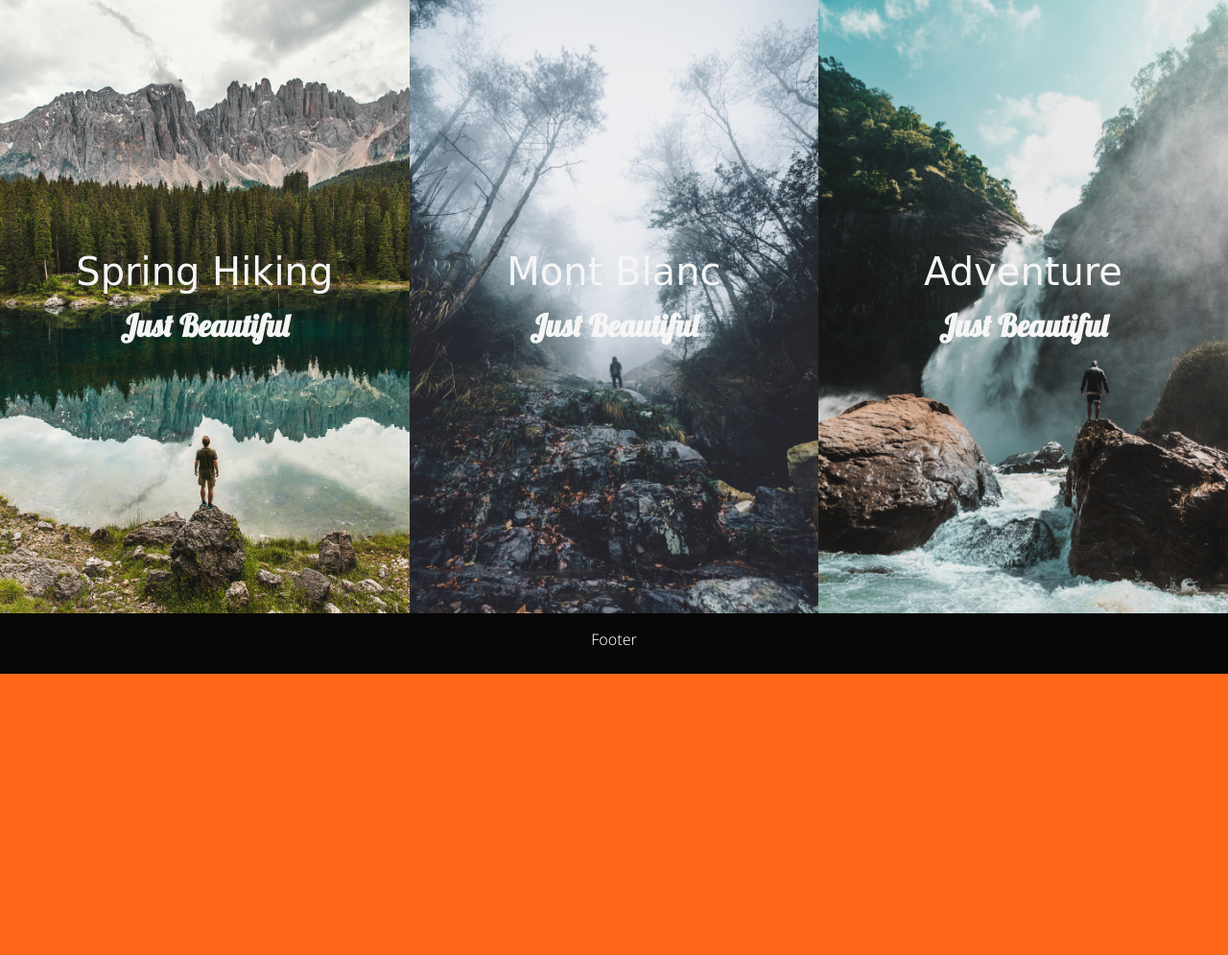
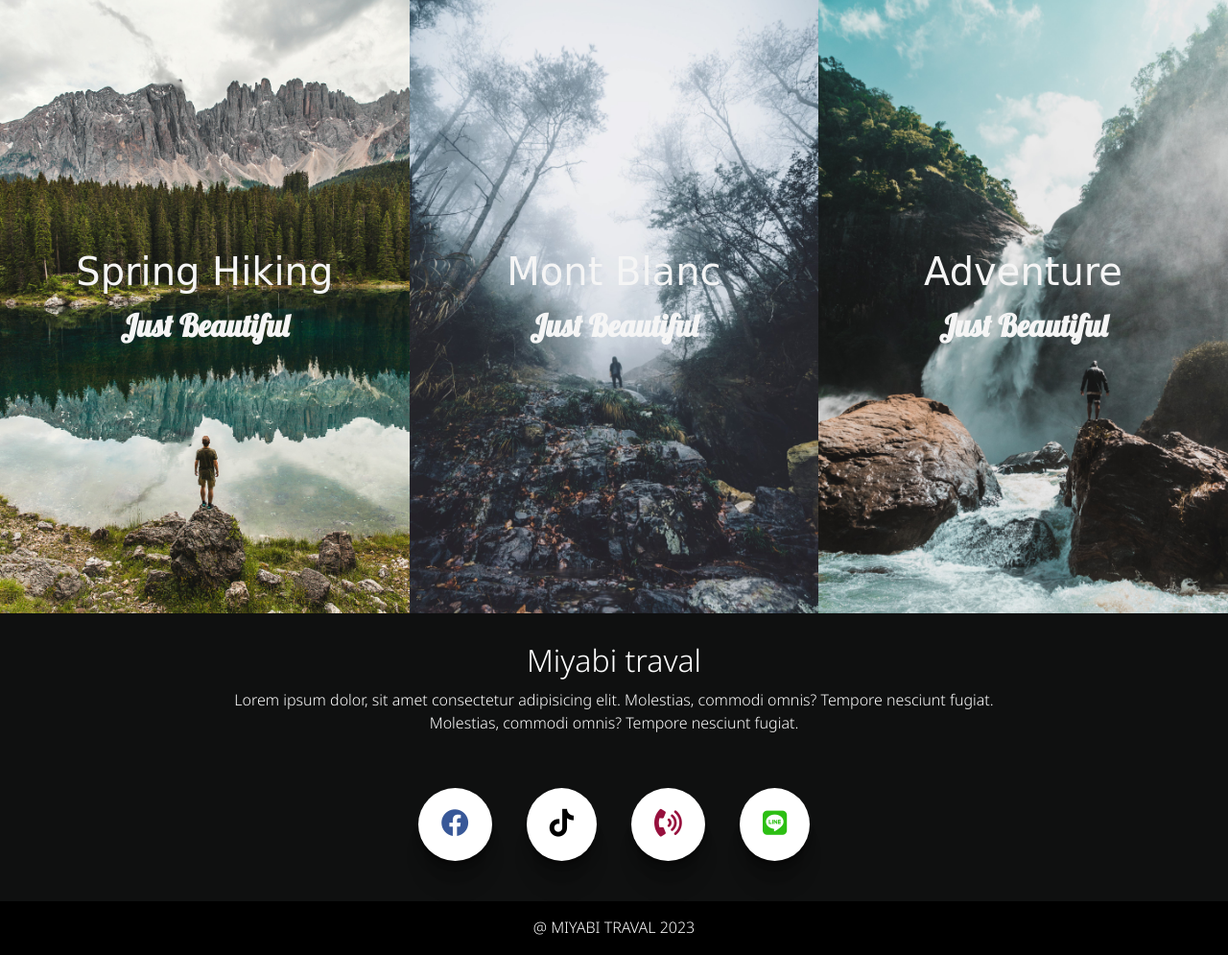
Before and after one commit to khoranis/miyabi-travel, a PHP site: page / in a window 1280 px wide. Shown: the part 2656-3651 px from the top of the page at 96% size. Before the commit the page ends 3358 px from the top, so only its background shows below. Run offline with PHP 8.4, Linux system fonts and the light colour scheme; some libraries are stand-ins or nearby versions; some web fonts are replaced.

Commit message:
insert footer

```diff
--- a/asset/blocks.css
+++ b/asset/blocks.css
@@ -130,6 +130,44 @@
     background-size: cover;
 }
 
+.section-07-column{
+    float: left;
+    width: 100%;
+    background-color: #0f1010;
+    padding: 2rem 15rem 2rem 15rem;
+    color: #fff;
+    height: 18.75rem;
+}
+
+.section-07::after{
+    content: "";
+    display: table;
+    clear: both;
+}
+
+.section-07-column .footer{
+    text-align: center;
+}
+
+.section-07-column .social{
+    text-align: center;
+    margin-top: 4.5rem;
+}
+
+.section-07-column .social > a{
+    font-size: 1.8rem;
+    padding: 1rem 1.5rem 1rem 1.5rem;
+    background-color: #fff;
+    border-radius: 50%;
+    margin: 1rem;
+    box-shadow: rgba(0, 0, 0, 0.09) 0px 2px 1px, rgba(0, 0, 0, 0.09) 0px 4px 2px, rgba(0, 0, 0, 0.09) 0px 8px 4px, rgba(0, 0, 0, 0.09) 0px 16px 8px, rgba(0, 0, 0, 0.09) 0px 32px 16px;
+}
+
+.section-07-column .social > a:hover{
+    background-color: #ff681a;
+}
+
+
 @media screen and (max-width: 1307px){
     .section-05-column{
         width: 50%;
@@ -143,6 +181,10 @@
 
     .section-06-column{
         width: 50%;
+    }
+
+    .section-07-column{
+        padding: 2rem 10rem 2rem 10rem;
     }
 }
 
@@ -188,6 +230,15 @@
     .section-06-column{
         width: 100%;
     }
+
+    .section-07-column{
+        padding: 2rem 6rem 2rem 6rem;
+    }
+
+    .section-07-column .social > a{
+        font-size: 1.8rem;
+        padding: .5rem 1rem .5rem 1rem;
+    }
 }
 
 @media screen and (max-width:575.98px){
@@ -216,4 +267,18 @@
     .section-06-column{
         width: 100%;
     }
+
+    .section-07-column .social{
+        margin-top: 1.5rem;
+    }
+
+    .section-07-column{
+        padding: 2rem 2rem 2rem 2rem;
+    }
+
+    .section-07-column .social > a{
+        font-size: 1.5rem;
+        padding: .5rem 1rem .5rem 1rem;
+        margin: 0rem;
+    }
 }
--- a/asset/style.css
+++ b/asset/style.css
@@ -365,16 +365,53 @@ body {
     cursor: pointer;
 }
 
-.footer {
+.section-07-column .social > a .fa-facebook{
+    color: #385898;
+}
+
+.section-07-column .social > a .fa-tiktok{
+    color: #000;
+}
+
+.section-07-column .social > a .fa-phone-volume{
+    color: #97103d;
+}
+
+.section-07-column .social > a .fa-line{
+    color: #2cbf13;
+}
+
+.section-07-column .social > a .fa-facebook:hover{
+    color: #fff;
+}
+
+.section-07-column .social > a .fa-tiktok:hover{
+    color: #fff;
+}
+
+.section-07-column .social > a .fa-phone-volume:hover{
+    color: #fff;
+}
+
+.section-07-column .social > a .fa-line:hover{
+    color: #fff;
+}
+
+.section-footer .footer-text{
+    width: 100%;
+    background-color: #000000;
+    color: #fff;
+    text-align: center;
     /* position: fixed; */
     left: 0;
     bottom: 0;
-    width: 100%;
-    padding: 1rem 0rem .4rem 0rem;
-    background-color: rgb(7, 7, 7);
-    color: white;
-    text-align: center;
+    padding: 1rem;
 }
+
+.section-footer .footer-text >p{
+    margin-bottom: 0;
+}
+
 
 @media screen and (max-width: 1400.98px){
     .section-06-des >h1{
--- a/index.php
+++ b/index.php
@@ -334,9 +334,28 @@
         </div>
    <!-- END SECTION 06 -->
 
+   <!-- START SECTION 07 -->
+        <div class="section-07">
+            <div class="section-07-column">
+                <div class="footer">
+                    <h2>Miyabi traval</h2>
+                    <p>Lorem ipsum dolor, sit amet consectetur adipisicing elit. Molestias, commodi omnis? Tempore nesciunt fugiat. Molestias, commodi omnis? Tempore nesciunt fugiat.</p>
+                </div>
+                <div class="social">
+                    <a href="#"><i class="fa-brands fa-facebook"></i></a>
+                    <a href="#"><i class="fa-brands fa-tiktok"></i></a>
+                    <a href="#"><i class="fa-solid fa-phone-volume"></i></a>
+                    <a href="#"><i class="fa-brands fa-line"></i></a>
+                </div>
+            </div>
+        </div>
+   <!-- END SECTION 07 -->
+
    <!-- START FOOTER -->
-        <div class="footer">
-            <p>Footer</p>
+        <div class="section-footer">
+            <div class="footer-text">
+                <p>@ MIYABI TRAVAL 2023</p>
+            </div>
         </div>
    <!-- END FOOTER -->
 
```
